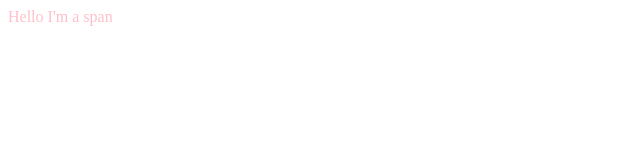
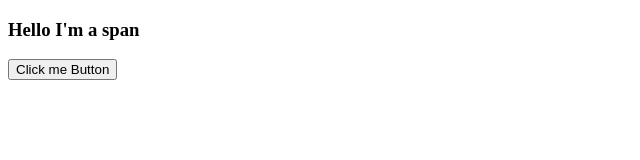
Before and after one commit to rongha56/React-movie-web, a plain HTML site: page React/index.html in a window 1280 px wide. Shown: the whole page, without its empty margins (0-640 px from the left). Drawn offline with nearby package versions, Linux system fonts and the light colour scheme.

Commit message:
네번째 커밋

```diff
--- a/React/index.html
+++ b/React/index.html
@@ -9,7 +9,9 @@
     <script src="https://unpkg.com/react-dom@17.0.2/umd/react-dom.production.min.js"></script>
     <script>
         const root = document.getElementById("root");
-        const span = React.createElement("span", {id:"cute-span", style:{color:"pink"}}, "Hello I'm a span");
-        ReactDOM.render(span, root);
+        const span = React.createElement("h3", null, "Hello I'm a span");
+        const btn = React.createElement("button", null, "Click me Button")
+        const container = React.createElement("div", null, [span, btn])
+        ReactDOM.render(container, root);      //root안에 container를 랜더링
     </script>
 </html>
```
Also changed, not shown: React/index2.html (+0 -1 lines).
